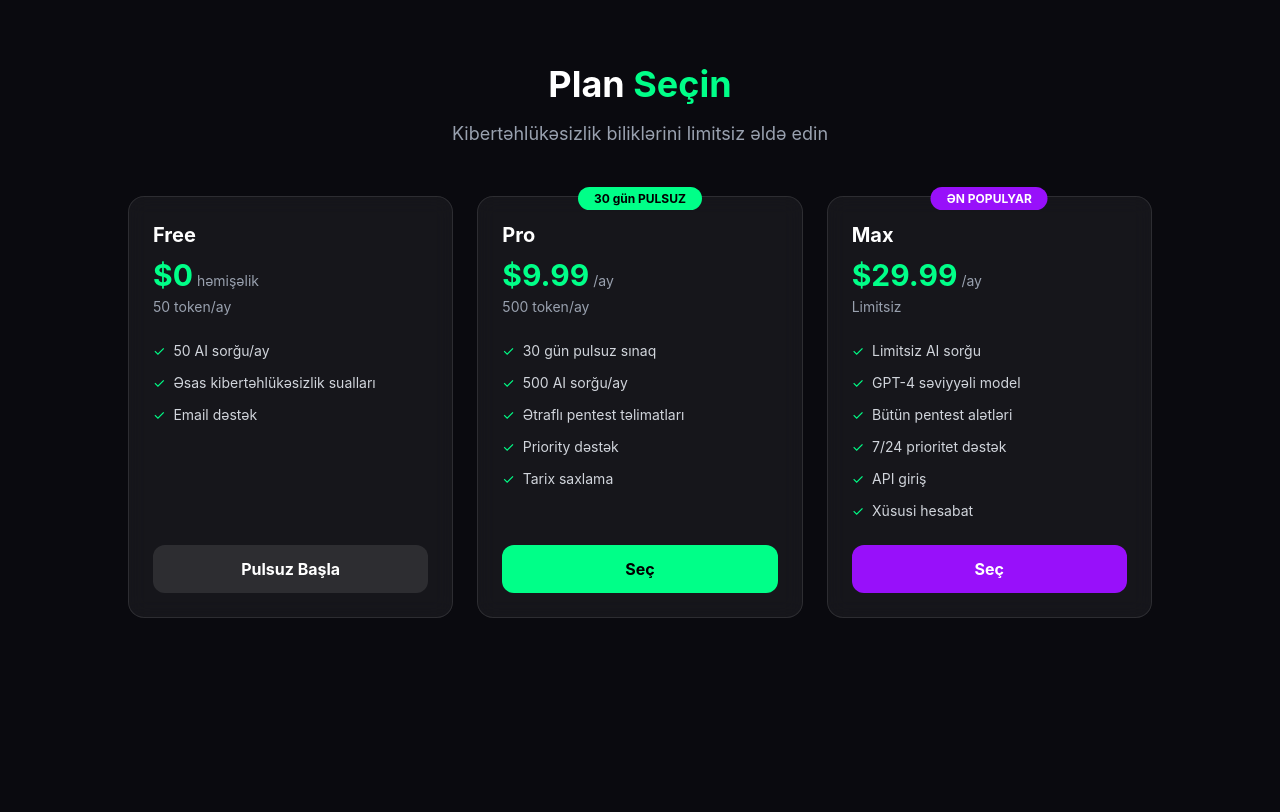
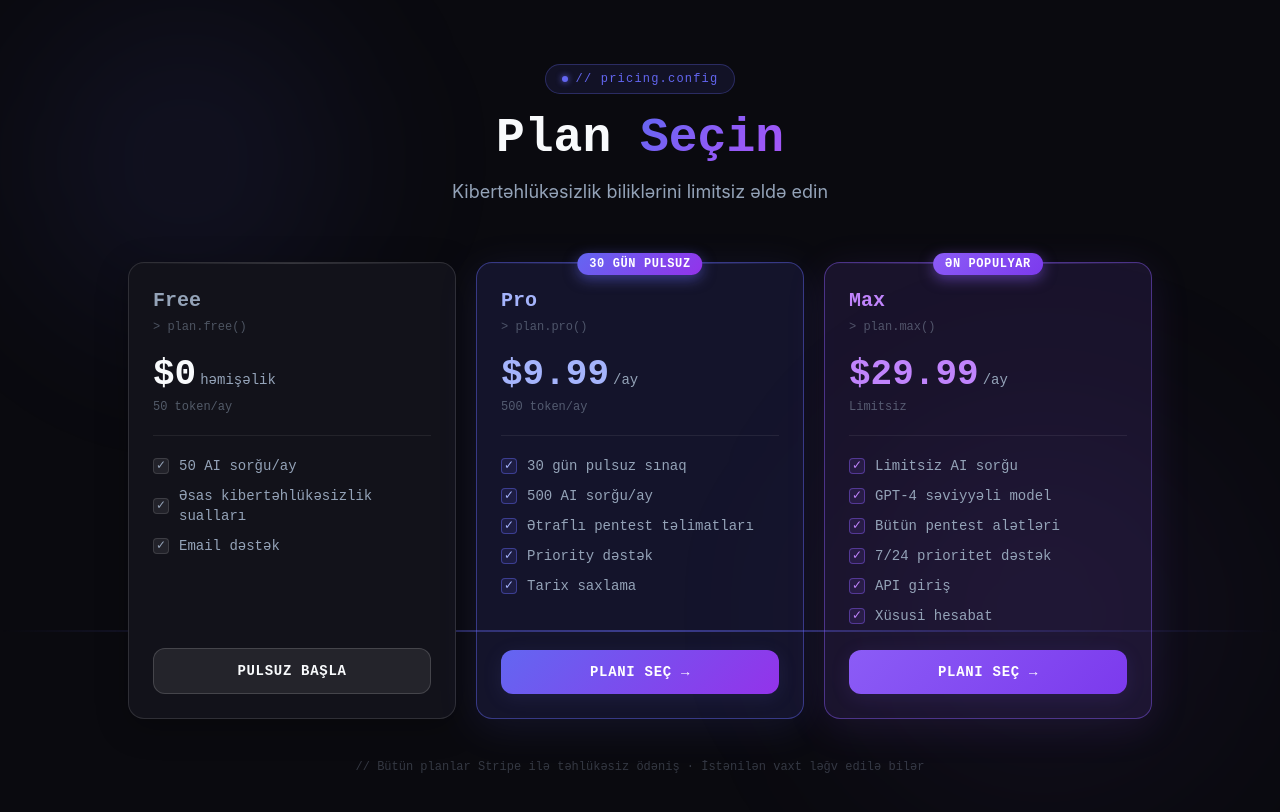
Before and after one commit to Murad9100/ARN-AI-v3, a React (Vite) app: page /pricing in a window 1280 px wide. Shown: the top 812 px of the page. Built offline with nearby package versions, Linux system fonts and the light colour scheme; no server answers.

Commit message:
Update PricingPage.tsx

```diff
--- a/src/pages/PricingPage.tsx
+++ b/src/pages/PricingPage.tsx
@@ -6,6 +6,7 @@ const plans = [
   {
     id: 'free',
     name: 'Free',
+    cmd: 'plan.free()',
     price: '$0',
     period: 'həmişəlik',
     tokens: '50 token/ay',
@@ -14,13 +15,23 @@ const plans = [
       'Əsas kibertəhlükəsizlik sualları',
       'Email dəstək',
     ],
-    color: 'border-white/20',
-    buttonClass: 'bg-white/10 text-white hover:bg-white/20',
     badge: null,
+    accent: 'rgba(255,255,255,0.12)',
+    accentBorder: 'rgba(255,255,255,0.12)',
+    accentText: 'var(--text-secondary)',
+    btnStyle: {
+      background: 'rgba(255,255,255,0.08)',
+      border: '1px solid rgba(255,255,255,0.15)',
+      color: 'var(--text-primary)',
+    },
+    btnHover: {
+      background: 'rgba(255,255,255,0.14)',
+    },
   },
   {
     id: 'pro',
     name: 'Pro',
+    cmd: 'plan.pro()',
     price: '$9.99',
     period: '/ay',
     tokens: '500 token/ay',
@@ -31,13 +42,21 @@ const plans = [
       'Priority dəstək',
       'Tarix saxlama',
     ],
-    color: 'border-[#00ff88]/50',
-    buttonClass: 'bg-[#00ff88] text-black hover:bg-[#00ff88]/90',
-    badge: '30 gün PULSUZ',
+    badge: '30 GÜN PULSUZ',
+    accent: 'rgba(99,102,241,0.12)',
+    accentBorder: 'rgba(99,102,241,0.45)',
+    accentText: '#a5b4fc',
+    btnStyle: {
+      background: 'linear-gradient(135deg, #6366f1, #9333ea)',
+      border: 'none',
+      color: 'white',
+    },
+    btnHover: {},
   },
   {
     id: 'max',
     name: 'Max',
+    cmd: 'plan.max()',
     price: '$29.99',
     period: '/ay',
     tokens: 'Limitsiz',
@@ -49,9 +68,16 @@ const plans = [
       'API giriş',
       'Xüsusi hesabat',
     ],
-    color: 'border-purple-500/50',
-    buttonClass: 'bg-purple-600 text-white hover:bg-purple-500',
     badge: 'ƏN POPULYAR',
+    accent: 'rgba(139,92,246,0.12)',
+    accentBorder: 'rgba(139,92,246,0.45)',
+    accentText: '#c084fc',
+    btnStyle: {
+      background: 'linear-gradient(135deg, #8b5cf6, #7c3aed)',
+      border: 'none',
+      color: 'white',
+    },
+    btnHover: {},
   },
 ]
 
@@ -61,69 +87,235 @@ export default function PricingPage() {
 
   const handlePlan = (planId: string) => {
     if (planId === 'free') return
-    if (!user) {
-      navigate('/register')
-      return
-    }
+    if (!user) { navigate('/register'); return }
     redirectToCheckout(planId as 'pro' | 'max', user.email)
   }
 
   return (
-    <div className="min-h-screen bg-[#0a0a0f] py-16 px-4">
-      <div className="max-w-5xl mx-auto">
-        <div className="text-center mb-12">
-          <h1 className="text-4xl font-bold text-white mb-4">
-            Plan <span className="text-[#00ff88]">Seçin</span>
+    <div
+      className="min-h-screen py-16 px-4 relative overflow-hidden cyber-grid"
+      style={{ background: 'var(--bg-primary)' }}
+    >
+      {/* Orbs */}
+      <div
+        className="absolute top-[-10%] left-[-5%] w-[500px] h-[500px] rounded-full pointer-events-none"
+        style={{
+          background: 'radial-gradient(circle, rgba(99,102,241,0.1) 0%, transparent 70%)',
+          filter: 'blur(60px)',
+          animation: 'float 7s ease-in-out infinite',
+        }}
+      />
+      <div
+        className="absolute bottom-[-10%] right-[-5%] w-[600px] h-[600px] rounded-full pointer-events-none"
+        style={{
+          background: 'radial-gradient(circle, rgba(139,92,246,0.08) 0%, transparent 70%)',
+          filter: 'blur(80px)',
+          animation: 'float 9s ease-in-out infinite reverse',
+        }}
+      />
+      <div className="scan-line absolute inset-0 pointer-events-none" />
+
+      <div className="max-w-5xl mx-auto relative z-10">
+
+        {/* Header */}
+        <div className="text-center mb-14 fade-in">
+          <div
+            className="inline-flex items-center gap-2 px-4 py-1.5 rounded-full mb-5 font-mono text-xs tracking-widest"
+            style={{
+              background: 'rgba(99,102,241,0.1)',
+              border: '1px solid rgba(99,102,241,0.3)',
+              color: 'var(--accent-primary)',
+            }}
+          >
+            <span
+              className="w-1.5 h-1.5 rounded-full"
+              style={{ background: 'var(--accent-primary)', boxShadow: '0 0 6px var(--accent-primary)' }}
+            />
+            // pricing.config
+          </div>
+
+          <h1
+            className="text-4xl md:text-5xl font-black mb-4"
+            style={{ fontFamily: "'JetBrains Mono', monospace" }}
+          >
+            Plan{' '}
+            <span className="gradient-text">Seçin</span>
           </h1>
-          <p className="text-gray-400 text-lg">
+          <p className="text-lg" style={{ color: 'var(--text-secondary)' }}>
             Kibertəhlükəsizlik biliklərini limitsiz əldə edin
           </p>
         </div>
 
-        <div className="grid grid-cols-1 md:grid-cols-3 gap-6">
-          {plans.map((plan) => (
+        {/* Cards */}
+        <div className="grid grid-cols-1 md:grid-cols-3 gap-5 fade-in">
+          {plans.map((plan) => {
+            const isCurrent = user?.plan === plan.id
+
+            return (
               <div
                 key={plan.id}
-              className={`relative glass rounded-2xl p-6 border-2 ${plan.color} flex flex-col`}
+                className="relative rounded-2xl p-6 flex flex-col transition-all duration-300"
+                style={{
+                  background: plan.id === 'free' ? 'var(--bg-secondary)' : plan.accent,
+                  border: `1px solid ${plan.accentBorder}`,
+                  boxShadow: plan.id !== 'free'
+                    ? `0 8px 40px ${plan.accent}`
+                    : '0 8px 32px rgba(0,0,0,0.25)',
+                }}
               >
+                {/* Top accent line */}
+                <div
+                  className="absolute top-0 left-0 right-0 h-px rounded-t-2xl"
+                  style={{
+                    background: plan.id === 'free'
+                      ? 'linear-gradient(90deg, transparent, rgba(255,255,255,0.15), transparent)'
+                      : `linear-gradient(90deg, transparent, ${plan.accentBorder}, transparent)`,
+                  }}
+                />
+
+                {/* Badge */}
                 {plan.badge && (
-                <div className="absolute -top-3 left-1/2 -translate-x-1/2">
-                  <span className={`px-4 py-1 rounded-full text-xs font-bold ${
-                    plan.id === 'pro' ? 'bg-[#00ff88] text-black' : 'bg-purple-600 text-white'
-                  }`}>
+                  <div className="absolute -top-3.5 left-1/2 -translate-x-1/2">
+                    <span
+                      className="px-3 py-1 rounded-full text-xs font-black font-mono tracking-wider"
+                      style={{
+                        background: plan.id === 'pro'
+                          ? 'linear-gradient(135deg, #6366f1, #9333ea)'
+                          : 'linear-gradient(135deg, #8b5cf6, #7c3aed)',
+                        color: 'white',
+                        boxShadow: plan.id === 'pro'
+                          ? '0 4px 14px rgba(99,102,241,0.5)'
+                          : '0 4px 14px rgba(139,92,246,0.5)',
+                      }}
+                    >
                       {plan.badge}
                     </span>
                   </div>
                 )}
 
-              <div className="mb-6">
-                <h3 className="text-xl font-bold text-white mb-2">{plan.name}</h3>
-                <div className="flex items-baseline gap-1">
-                  <span className="text-3xl font-bold text-[#00ff88]">{plan.price}</span>
-                  <span className="text-gray-400 text-sm">{plan.period}</span>
+                {/* Plan name + cmd */}
+                <div className="mb-5">
+                  <div className="flex items-center justify-between mb-1">
+                    <h3
+                      className="text-xl font-black"
+                      style={{ color: plan.accentText, fontFamily: "'JetBrains Mono', monospace" }}
+                    >
+                      {plan.name}
+                    </h3>
+                    {isCurrent && (
+                      <span
+                        className="text-xs font-mono px-2 py-0.5 rounded-lg"
+                        style={{
+                          background: 'rgba(74,222,128,0.12)',
+                          border: '1px solid rgba(74,222,128,0.3)',
+                          color: '#4ade80',
+                        }}
+                      >
+                        aktiv
+                      </span>
+                    )}
                   </div>
-                <p className="text-sm text-gray-400 mt-1">{plan.tokens}</p>
+                  <p className="font-mono text-xs" style={{ color: 'rgba(148,163,184,0.45)' }}>
+                    &gt; {plan.cmd}
+                  </p>
                 </div>
 
-              <ul className="space-y-3 flex-1 mb-6">
-                {plan.features.map((feature) => (
-                  <li key={feature} className="flex items-center gap-2 text-sm text-gray-300">
-                    <span className="text-[#00ff88]">✓</span>
-                    {feature}
+                {/* Price */}
+                <div className="mb-5">
+                  <div className="flex items-baseline gap-1">
+                    <span
+                      className="text-4xl font-black"
+                      style={{ color: plan.id === 'free' ? 'var(--text-primary)' : plan.accentText, fontFamily: "'JetBrains Mono', monospace" }}
+                    >
+                      {plan.price}
+                    </span>
+                    <span className="text-sm font-mono" style={{ color: 'var(--text-secondary)' }}>
+                      {plan.period}
+                    </span>
+                  </div>
+                  <p className="text-xs font-mono mt-1" style={{ color: 'rgba(148,163,184,0.5)' }}>
+                    {plan.tokens}
+                  </p>
+                </div>
+
+                {/* Divider */}
+                <div
+                  className="h-px mb-5"
+                  style={{ background: `rgba(255,255,255,0.07)` }}
+                />
+
+                {/* Features */}
+                <ul className="space-y-2.5 flex-1 mb-6">
+                  {plan.features.map((f) => (
+                    <li key={f} className="flex items-center gap-2.5 text-sm font-mono">
+                      <span
+                        className="w-4 h-4 rounded flex items-center justify-center flex-shrink-0 text-xs"
+                        style={{
+                          background: plan.id === 'free'
+                            ? 'rgba(255,255,255,0.07)'
+                            : `${plan.accent}`,
+                          border: `1px solid ${plan.accentBorder}`,
+                          color: plan.id === 'free' ? 'var(--text-secondary)' : plan.accentText,
+                        }}
+                      >
+                        ✓
+                      </span>
+                      <span style={{ color: 'var(--text-secondary)' }}>{f}</span>
                     </li>
                   ))}
                 </ul>
 
+                {/* Button */}
                 <button
                   onClick={() => handlePlan(plan.id)}
-                disabled={user?.plan === plan.id}
-                className={`w-full py-3 rounded-xl font-bold transition-all ${plan.buttonClass} disabled:opacity-50 disabled:cursor-not-allowed`}
+                  disabled={isCurrent || plan.id === 'free' && !user}
+                  className="w-full py-3 rounded-xl font-black font-mono text-sm tracking-wider transition-all duration-200"
+                  style={{
+                    ...plan.btnStyle,
+                    opacity: isCurrent ? 0.5 : 1,
+                    cursor: isCurrent ? 'not-allowed' : 'pointer',
+                    boxShadow: plan.id !== 'free' && !isCurrent
+                      ? `0 4px 20px ${plan.accent}`
+                      : 'none',
+                  }}
+                  onMouseEnter={(e) => {
+                    if (isCurrent) return
+                    const el = e.currentTarget
+                    if (plan.id !== 'free') {
+                      el.style.transform = 'translateY(-1px)'
+                      el.style.boxShadow = `0 8px 25px ${plan.accent}`
+                    } else {
+                      el.style.background = 'rgba(255,255,255,0.14)'
+                    }
+                  }}
+                  onMouseLeave={(e) => {
+                    const el = e.currentTarget
+                    el.style.transform = ''
+                    if (plan.id !== 'free') {
+                      el.style.boxShadow = `0 4px 20px ${plan.accent}`
+                    } else {
+                      el.style.background = 'rgba(255,255,255,0.08)'
+                    }
+                  }}
                 >
-                {user?.plan === plan.id ? '✅ Cari Plan' : plan.id === 'free' ? 'Pulsuz Başla' : 'Seç'}
+                  {isCurrent
+                    ? '✓ CARİ PLAN'
+                    : plan.id === 'free'
+                    ? 'PULSUZ BAŞLA'
+                    : 'PLANI SEÇ →'}
                 </button>
               </div>
-          ))}
+            )
+          })}
         </div>
+
+        {/* Footer note */}
+        <p
+          className="text-center mt-10 font-mono text-xs"
+          style={{ color: 'rgba(148,163,184,0.3)' }}
+        >
+          // Bütün planlar Stripe ilə təhlükəsiz ödəniş · İstənilən vaxt ləğv edilə bilər
+        </p>
       </div>
     </div>
   )
```
Lines whose indentation alone changed are shown as unchanged.
